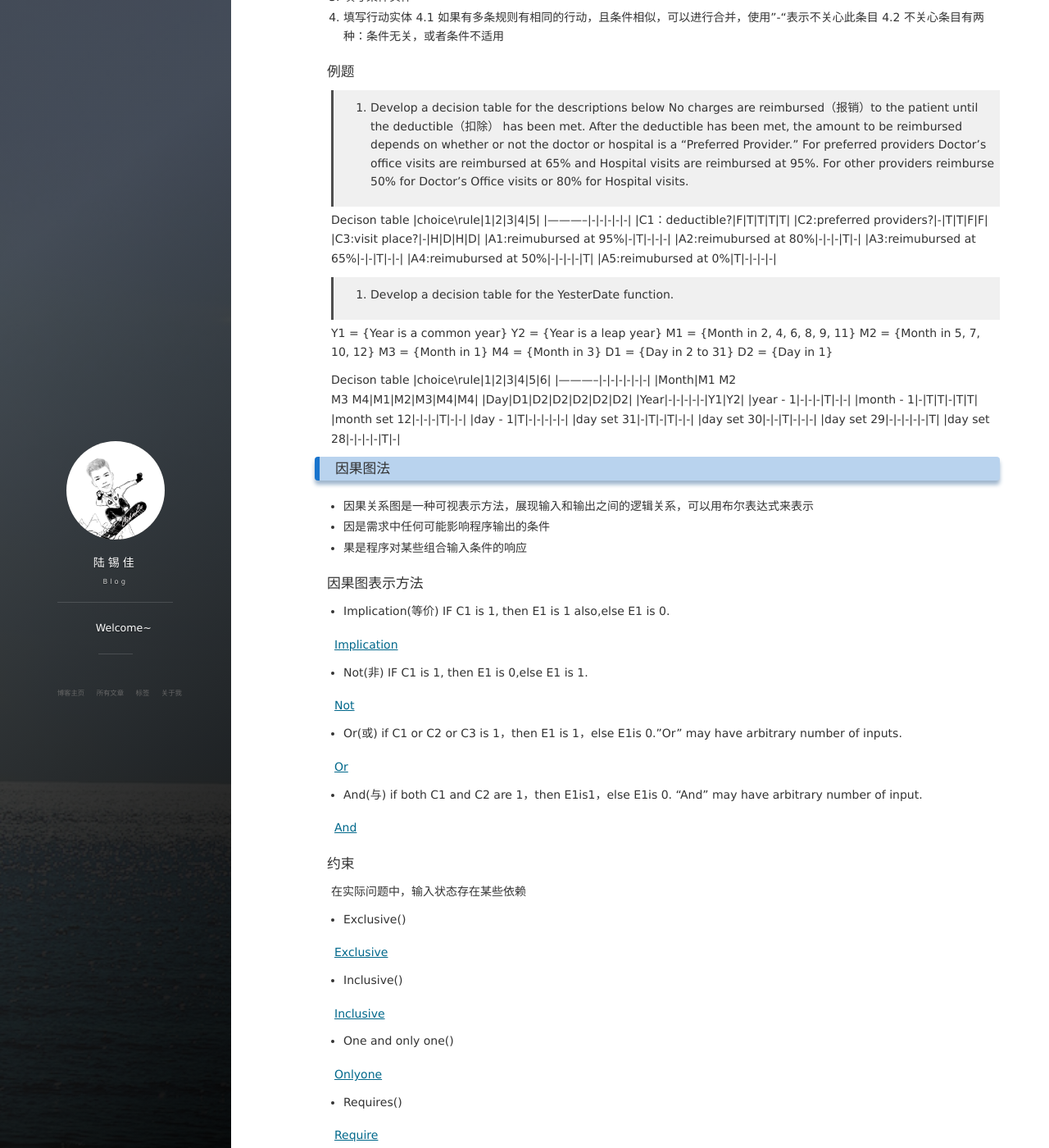
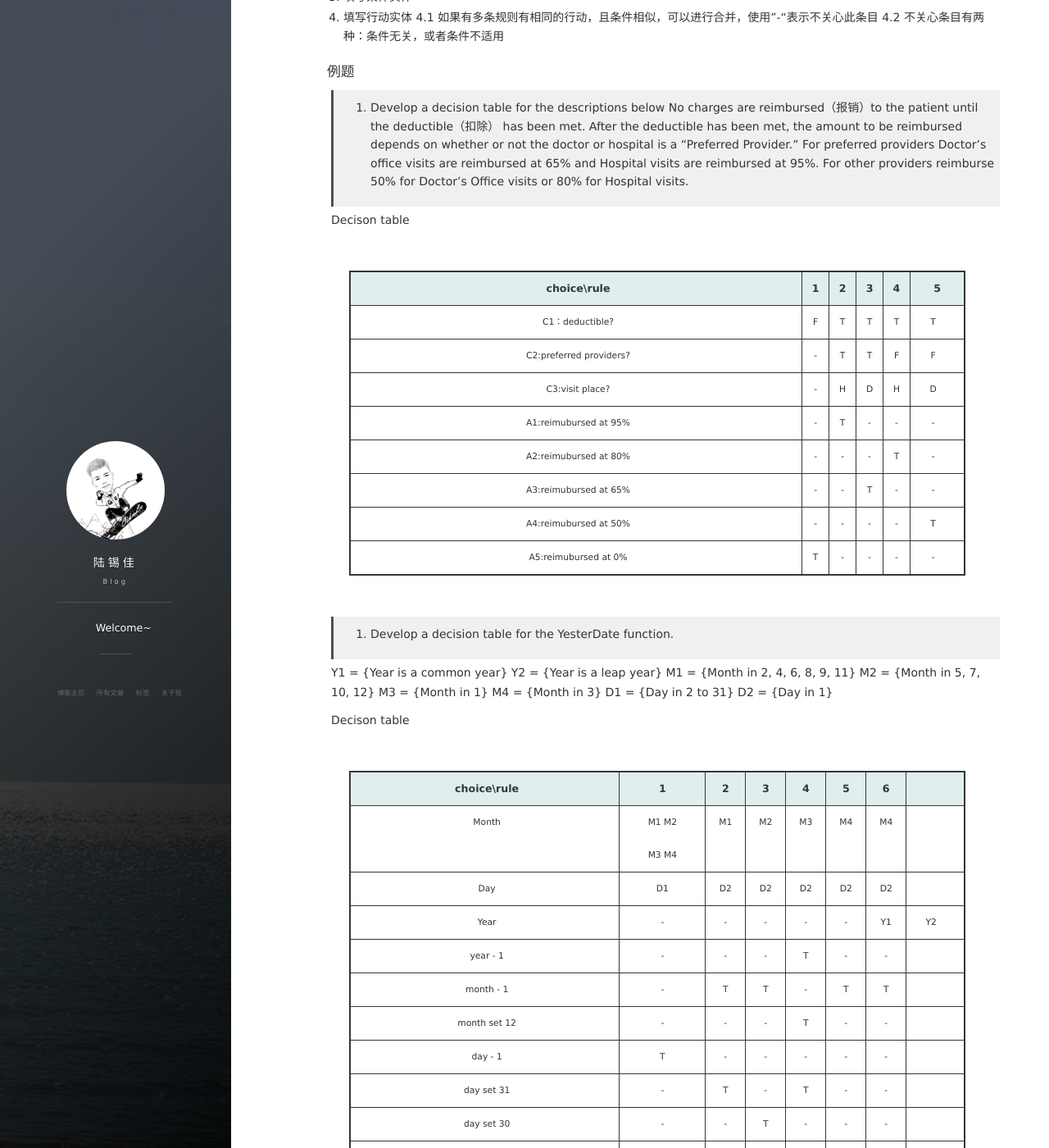
Before and after one commit to lxjsy/blog, a Jekyll site: the page built from _posts/2018-5-23-STBlackTestingTwo.md, in a window 1280 px wide and 1400 px high, scrolled down 1064 px. Shown: the whole window at 82% size. Built offline with Jekyll 4.4.1, drawn with Linux system fonts in a browser that asks for light colours; nearby versions of some CDN libraries; comment, search, counter and statistics services are not loaded; some of the changed text lies outside the part shown.

```diff
--- a/_posts/2018-5-23-STBlackTestingTwo.md
+++ b/_posts/2018-5-23-STBlackTestingTwo.md
@@ -49,6 +49,7 @@ tag: Software Testing
 No charges are reimbursed（报销）to the patient until the deductible（扣除） has been met. After the deductible has been met, the amount to be reimbursed depends on whether or not the doctor or hospital is a "Preferred Provider." For preferred providers Doctor's office visits are reimbursed at 65% and Hospital visits are reimbursed at 95%. For other providers reimburse 50% for Doctor's Office visits or 80% for Hospital visits.
 
 Decison table
+
 |choice\rule|1|2|3|4|5|
 |-----------|-|-|-|-|-|
 |C1：deductible?|F|T|T|T|T|
@@ -72,6 +73,7 @@ D1 = {Day in 2 to 31}
 D2 = {Day in 1}
 
 Decison table
+
 |choice\rule|1|2|3|4|5|6|
 |-----------|-|-|-|-|-|-|
 |Month|M1 M2<br>M3 M4|M1|M2|M3|M4|M4|
@@ -95,45 +97,45 @@ Decison table
 * Implication(等价)
 IF C1 is 1, then E1 is 1 also,else E1 is 0.
 
-[Implication](/images/ST/CauseEffectGraphing/Implication.png)
+[Implication](images/ST/CauseEffectGraphing/Implication.png)
 
 * Not(非)
 IF C1 is 1, then E1 is 0,else E1 is 1.
 
-[Not](/images/ST/CauseEffectGraphing/Not.png)
+[Not](images/ST/CauseEffectGraphing/Not.png)
 
 * Or(或)
 if C1 or C2 or C3 is 1，then E1 is 1，else E1is 0."Or" may have arbitrary number of inputs.
 
-[Or](/images/ST/CauseEffectGraphing/Or.png)
+[Or](images/ST/CauseEffectGraphing/Or.png)
 
 * And(与)
 if both C1 and C2 are 1，then E1is1，else E1is 0. "And" may have arbitrary number of input.
 
-[And](/images/ST/CauseEffectGraphing/And.png)
+[And](images/ST/CauseEffectGraphing/And.png)
 
 #### 约束
 在实际问题中，输入状态存在某些依赖
 
 * Exclusive()
 
-[Exclusive](/images/ST/CauseEffectGraphing/Exclusive.png)
+[Exclusive](images/ST/CauseEffectGraphing/Exclusive.png)
 
 * Inclusive()
 
-[Inclusive](/images/ST/CauseEffectGraphing/Inclusive.png)
+[Inclusive](images/ST/CauseEffectGraphing/Inclusive.png)
 
 * One and only one()
 
-[Onlyone](/images/ST/CauseEffectGraphing/Onlyone.png)
+[Onlyone](images/ST/CauseEffectGraphing/Onlyone.png)
 
 * Requires()
 
-[Require](/images/ST/CauseEffectGraphing/Require.png)
+[Require](images/ST/CauseEffectGraphing/Require.png)
 
 * Masking()
 
-[Masking](/images/ST/CauseEffectGraphing/Masking.png)
+[Masking](images/ST/CauseEffectGraphing/Masking.png)
 
 ### 因果图方法步骤
 1. 规格说明文档确定原因和效果，并为其分配一个唯一的标识符（注意：效果也可能是其他影响的原因）
@@ -145,7 +147,7 @@ if both C1 and C2 are 1，then E1is1，else E1is 0. "And" may have arbitrary num
 > Cause-Effect Testing：In a given network, the sendfile command is used to send a file to a user on a different file server. The sendfile command takes three arguments: the first argument should be an existing file in the sender’s home directory, the second argument should be the name of the receiver’s file server, and the third argument should be the receiver’s userid. If all the arguments are correct, then the file is successfully sent; otherwise the sender obtains an error message.
 
 solution
-[solve1](/images/ST/CauseEffectGraphing/solve1.png)
+[solve1](images/ST/CauseEffectGraphing/solve1.png)
 
 > 中国象棋走马下法：
 > 1. 如果落点在棋盘外，则不移动棋子；
@@ -158,8 +160,8 @@ solution
 > 请画出因果图，并转换成判定表
 
 solution
-[solve2](/images/ST/CauseEffectGraphing/solve2-1.png)
-[solve3](/images/ST/CauseEffectGraphing/solve2-2.png)
+[solve2](images/ST/CauseEffectGraphing/solve2-1.png)
+[solve3](images/ST/CauseEffectGraphing/solve2-2.png)
 不可能的情况没有列举出来，因为测试用例不需要用到该部分
 
 ### 正交矩阵测试方法
@@ -196,6 +198,7 @@ solution
 solution
 最少实验次数=（2-1）+（2-1）+（2-1）+1 = 4
 选择L<sub>4</sub>(2<sup>3</sup>)的正交矩阵实验
+
 |choice\rule| Top | Middle | Bottom | excpepted result |
 |-----------|-----|--------|--------|------------------|
 |1|hidden|hidden|hidden|all hidden|
```
Also changed, not shown: _posts/2018-5-24-STWhiteTesting.md (+3 -3 lines).
